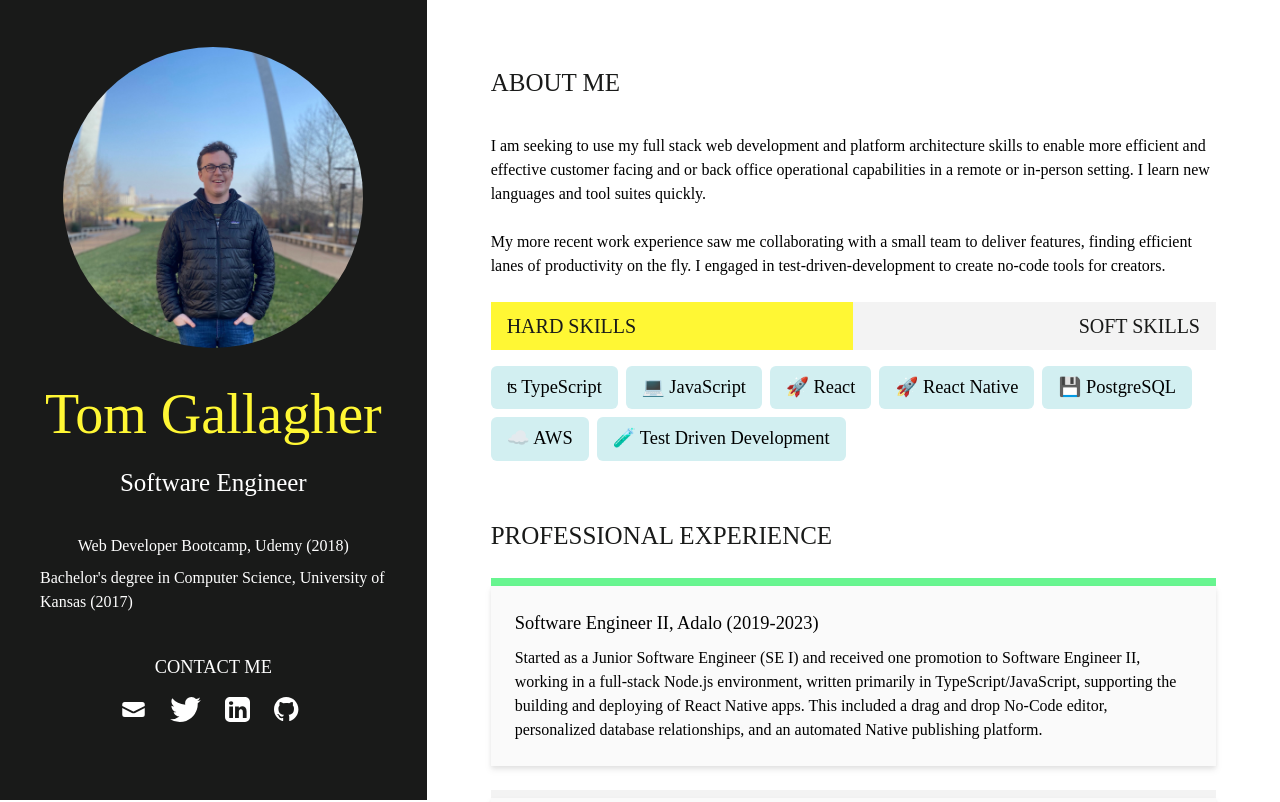
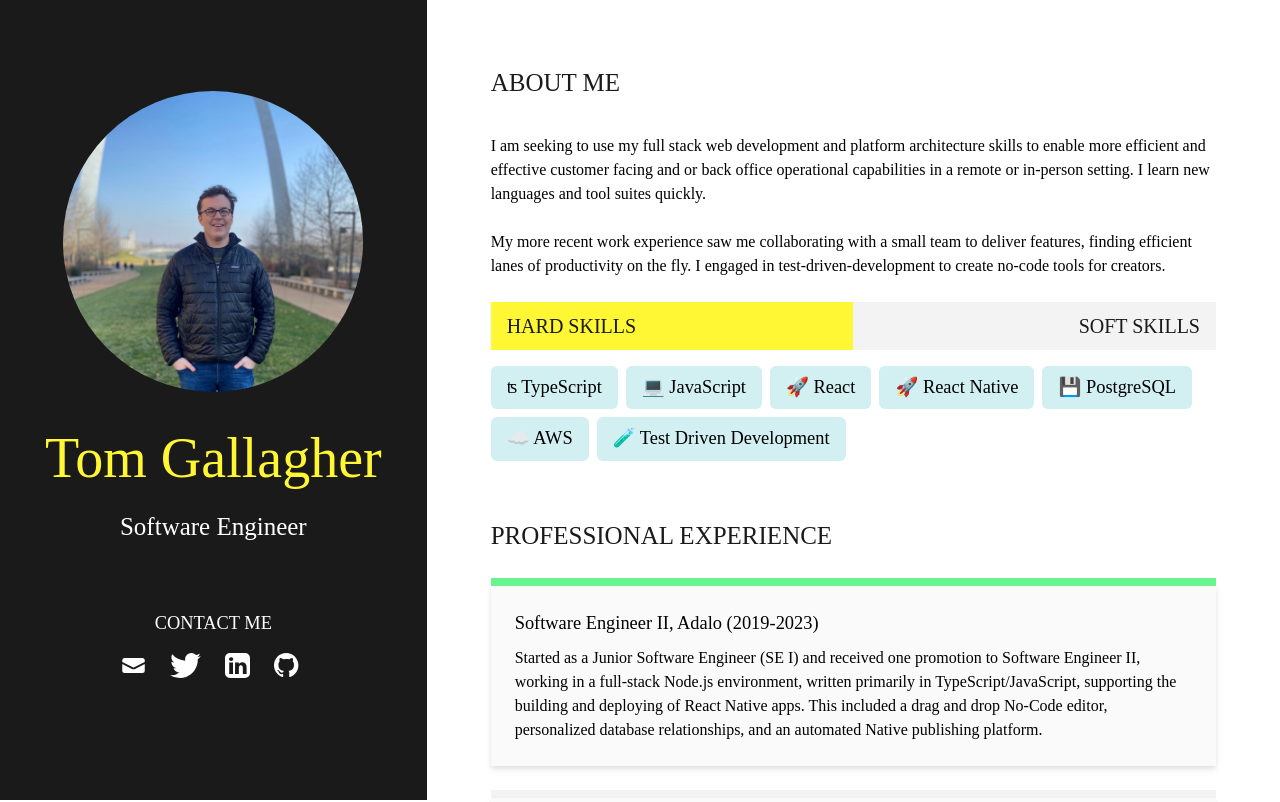
Before and after one commit to tgalg/toms-personal-website, a Next.js app: page / in a window 1280 px wide. Shown: the top 802 px of the page. Built offline with nearby package versions, Linux system fonts and the light colour scheme.

Commit message:
fixed text alignment and removed education. prepared resume download

```diff
--- a/app/component/sidebar.jsx
+++ b/app/component/sidebar.jsx
@@ -18,10 +18,8 @@ const Sidebar = ({ data }) => {
           alt="toms_photo.jpg"
           aria-label="toms_photo.jpg"
         />
-        <h1 className="mb-2">{name}</h1>
-        <h2 className="mb-8">{role}</h2>
-        <p className="mb-2">{education[0]}</p>
-        <p className="mb-2">{education[1]}</p>
+        <h1 className="mb-2 text-center">{name}</h1>
+        <h2 className="mb-8 text-center">{role}</h2>
         <div className="text-white text-center mb-4 mt-4 sm:mt-8">
           <h3 className="mb-2"> CONTACT ME</h3>
           <div className="flex flex-row justify-center gap-2">
--- a/data/page-data.jsx
+++ b/data/page-data.jsx
@@ -3,7 +3,7 @@ export const personalData = {
   role: 'Software Engineer',
   education: [
     'Web Developer Bootcamp, Udemy (2018)',
-    "Bachelor's degree in Computer Science, University of Kansas (2017)",
+    "Bachelor's Degree in Computer Science, University of Kansas (2017)",
   ],
   contactLinks: [
     'mailto:thomasxgallagher@gmail.com',
```
Also changed, not shown: 1 other file (tests, documents, lock files or other folders).
